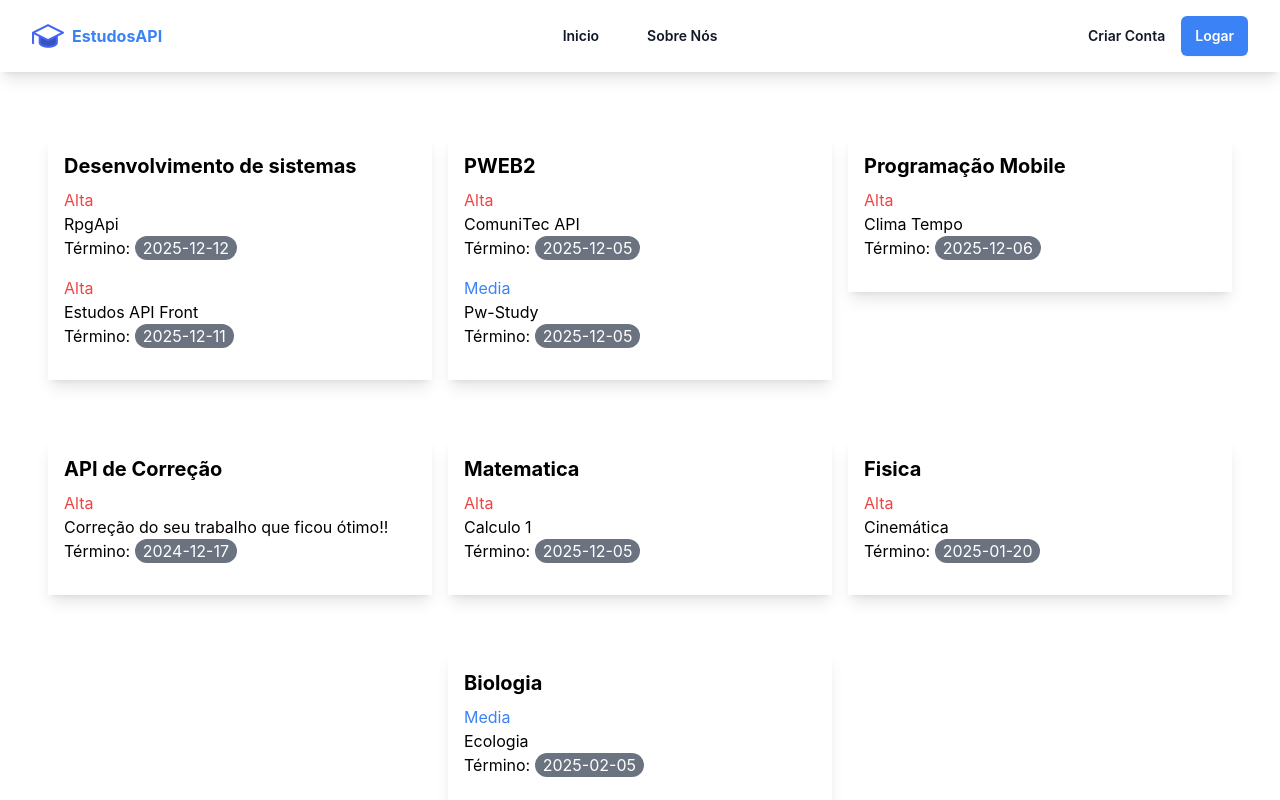
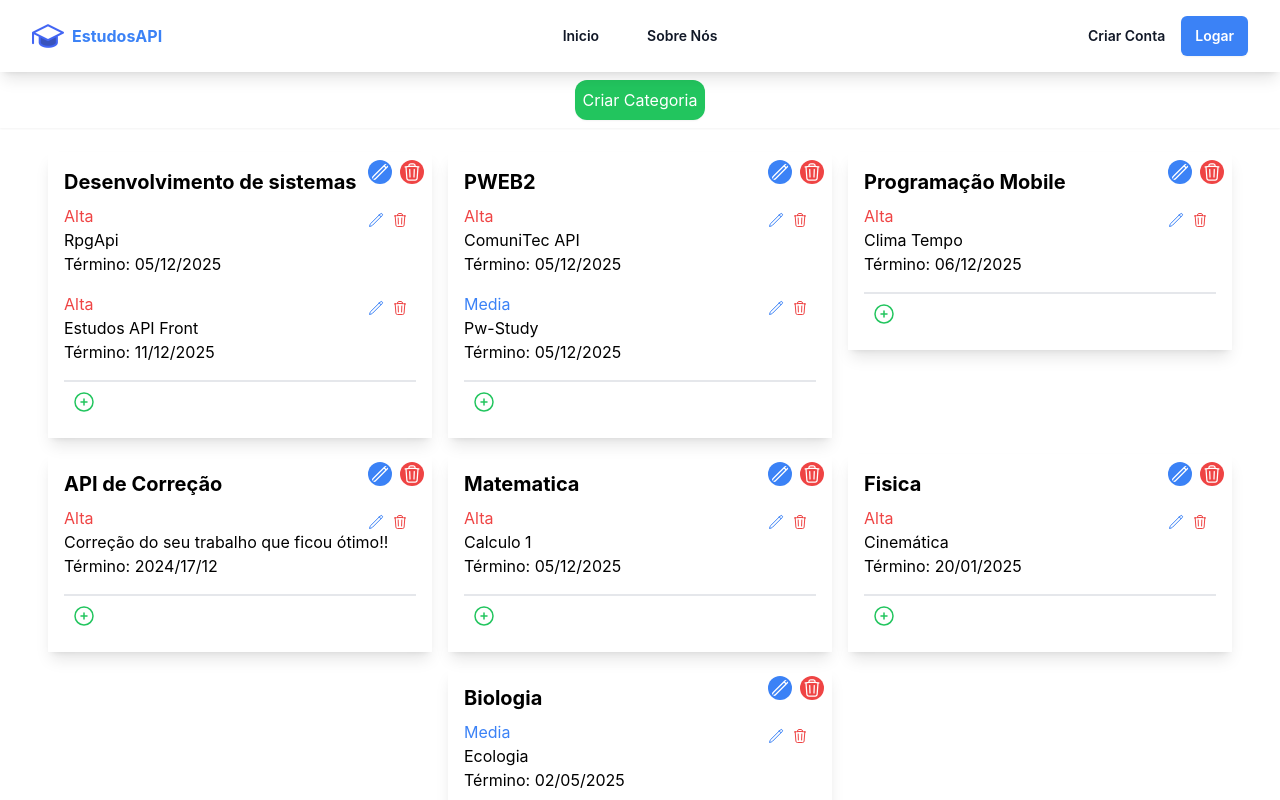
Before and after one commit to lucasns06/EstudosAPI-FrontV2, a React (Create React App) app: page /Categorias in a window 1280 px wide. Shown: the top 800 px of the page. Built offline with nearby package versions, Linux system fonts and the light colour scheme.

Commit message:
✨ tela das tarefas feita

```diff
--- a/src/pages/categorias/categorias.js
+++ b/src/pages/categorias/categorias.js
@@ -1,3 +1,4 @@
+import { PencilIcon, PlusCircleIcon, TrashIcon } from '@heroicons/react/24/outline'
 function Categorias() {
     const categorias = [
         {
@@ -7,7 +8,7 @@ function Categorias() {
                 {
                     "id": 9,
                     "nome": "RpgApi",
-                    "dataTermino": "2025-12-12",
+                    "dataTermino": "05/12/2025",
                     "prioridade": 2,
                     "completo": true,
                     "categoriaId": 3
@@ -15,7 +16,7 @@ function Categorias() {
                 {
                     "id": 11,
                     "nome": "Estudos API Front",
-                    "dataTermino": "2025-12-11",
+                    "dataTermino": "11/12/2025",
                     "prioridade": 2,
                     "completo": false,
                     "categoriaId": 3
@@ -31,7 +32,7 @@ function Categorias() {
                 {
                     "id": 10,
                     "nome": "ComuniTec API",
-                    "dataTermino": "2025-12-05",
+                    "dataTermino": "05/12/2025",
                     "prioridade": 2,
                     "completo": true,
                     "categoriaId": 4
@@ -39,7 +40,7 @@ function Categorias() {
                 {
                     "id": 13,
                     "nome": "Pw-Study",
-                    "dataTermino": "2025-12-05",
+                    "dataTermino": "05/12/2025",
                     "prioridade": 1,
                     "completo": true,
                     "categoriaId": 4
@@ -55,7 +56,7 @@ function Categorias() {
                 {
                     "id": 12,
                     "nome": "Clima Tempo",
-                    "dataTermino": "2025-12-06",
+                    "dataTermino": "06/12/2025",
                     "prioridade": 2,
                     "completo": false,
                     "categoriaId": 25
@@ -71,7 +72,7 @@ function Categorias() {
                 {
                     "id": 15,
                     "nome": "Correção do seu trabalho que ficou ótimo!!",
-                    "dataTermino": "2024-12-17",
+                    "dataTermino": "2024/17/12",
                     "prioridade": 2,
                     "completo": false,
                     "categoriaId": 27
@@ -87,7 +88,7 @@ function Categorias() {
                 {
                     "id": 21,
                     "nome": "Calculo 1",
-                    "dataTermino": "2025-12-05",
+                    "dataTermino": "05/12/2025",
                     "prioridade": 2,
                     "completo": false,
                     "categoriaId": 38
@@ -103,7 +104,7 @@ function Categorias() {
                 {
                     "id": 20,
                     "nome": "Cinemática",
-                    "dataTermino": "2025-01-20",
+                    "dataTermino": "20/01/2025",
                     "prioridade": 2,
                     "completo": false,
                     "categoriaId": 39
@@ -119,7 +120,7 @@ function Categorias() {
                 {
                     "id": 22,
                     "nome": "Ecologia",
-                    "dataTermino": "2025-02-05",
+                    "dataTermino": "02/05/2025",
                     "prioridade": 1,
                     "completo": false,
                     "categoriaId": 40
@@ -130,12 +131,16 @@ function Categorias() {
         }
     ]
     return (
-        <div style={{ minHeight: 'calc(100vh - 68px)' }} className="mt-[128px] flex justify-center items-start flex-wrap">
+        <div style={{ minHeight: 'calc(100vh - 68px)' }} className="mt-[72px]">
+            <header className="flex items-center justify-center py-2 bg-white shadow-sm">
+                <button className="bg-green-500 text-white p-2 rounded-xl shadow-sm hover:bg-green-400">Criar Categoria</button>
+            </header>
+            <div className="flex justify-center items-start flex-wrap mt-4">
                 {categorias.map((item) => (
-                <div key={item.id} className="p-4 shadow-lg m-2 w-full max-w-96 min-h-32">
+                    <div key={item.id} className="p-4 shadow-lg m-2 w-full max-w-none min-h-32 relative sm:max-w-96">
                         <h1 className="font-bold text-xl mb-2">{item.nome}</h1>
                         {item.tarefas.map((item) => (
-                        <div key={item.id} className="mb-4">
+                            <div key={item.id} className="mb-4 relative">
                                 {item.prioridade == 0 && (
                                     <p>Baixa</p>
                                 )}
@@ -146,11 +151,23 @@ function Categorias() {
                                     <p className="text-red-500">Alta</p>
                                 )}
                                 <p>{item.nome}</p>
-                            <p>Término: <span className="bg-gray-500 text-white py-[2px] px-2 rounded-full">{item.dataTermino}</span></p>
+                                <p>Término: <span className="rounded-full">{item.dataTermino}</span></p>
+                                <div className='flex gap-2 items-center absolute top-2 right-2'>
+                                    <PencilIcon aria-hidden="true" className="size-4 text-blue-500 cursor-pointer" />
+                                    <TrashIcon aria-hidden="true" className="size-4 text-red-500 cursor-pointer" />
+                                </div>
+                            </div>
+                        ))}
+                        <div className='border-t-2'>
+                            <PlusCircleIcon aria-hidden="true" className="size-6 text-green-500 cursor-pointer m-2" />
+                        </div>
+                        <div className="absolute flex gap-2 items-center top-2 right-2">
+                            <PencilIcon aria-hidden="true" className="size-6 text-white bg-blue-500 rounded-full p-[2px] cursor-pointer" />
+                            <TrashIcon aria-hidden="true" className="size-6 text-white bg-red-500 rounded-full p-[2px] cursor-pointer" />
+                        </div>
                     </div>
                 ))}
             </div>
-            ))}
         </div>
     );
 }
```
Lines whose indentation alone changed are shown as unchanged.
